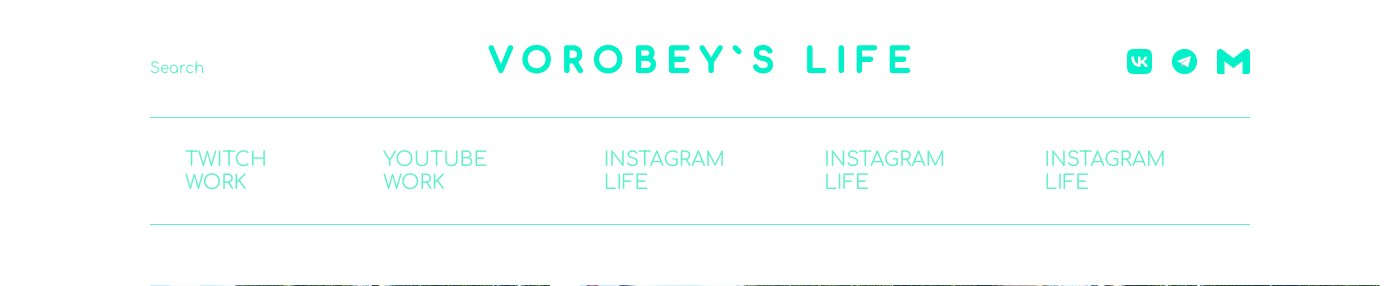
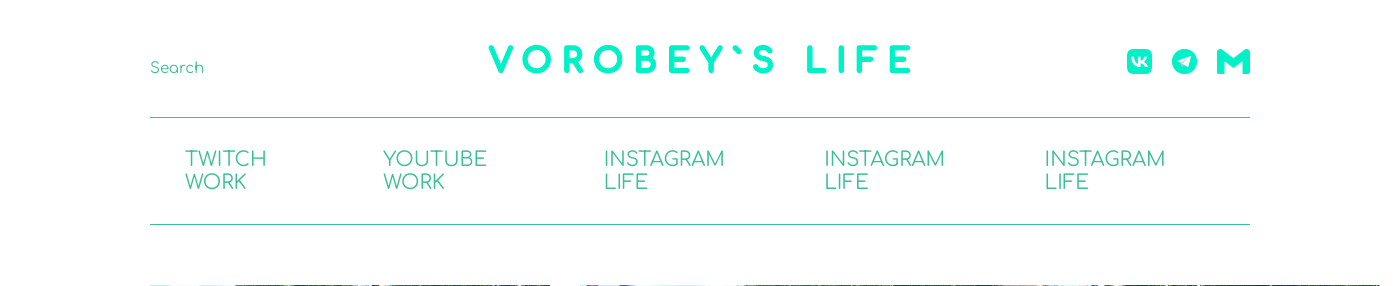
Before and after one commit to Vorobeey/my-pet-site, a Django app: page /blog/ in a window 1400 px wide. Shown: the top 286 px of the page. Run offline with Django 4.2, Linux system fonts and the light colour scheme.

Commit message:
Select new color text

```diff
--- a/petsite/blog/static/main.css
+++ b/petsite/blog/static/main.css
@@ -151,14 +151,14 @@ template {
     padding: 0;
     margin: 0;
     font-family: 'Comfortaa';
-    color: #63f0c8;
+    color: #3cbe99;
 }
 .header {
     margin: 60px 150px;
 }
 .header-top {
     padding-bottom: 30px;
-    border-bottom: 1px solid #63f0c8;
+    border-bottom: 1px solid #3cbe99;
 }
 .header-search {
     text-align: left;
@@ -181,7 +181,7 @@ template {
 .nav-item {
     display: flex;
     padding: 10px 10px;
-    border-bottom: 1px solid #63f0c8;
+    border-bottom: 1px solid #3cbe99;
     justify-content: center;
     justify-content: space-between;
 }
```
